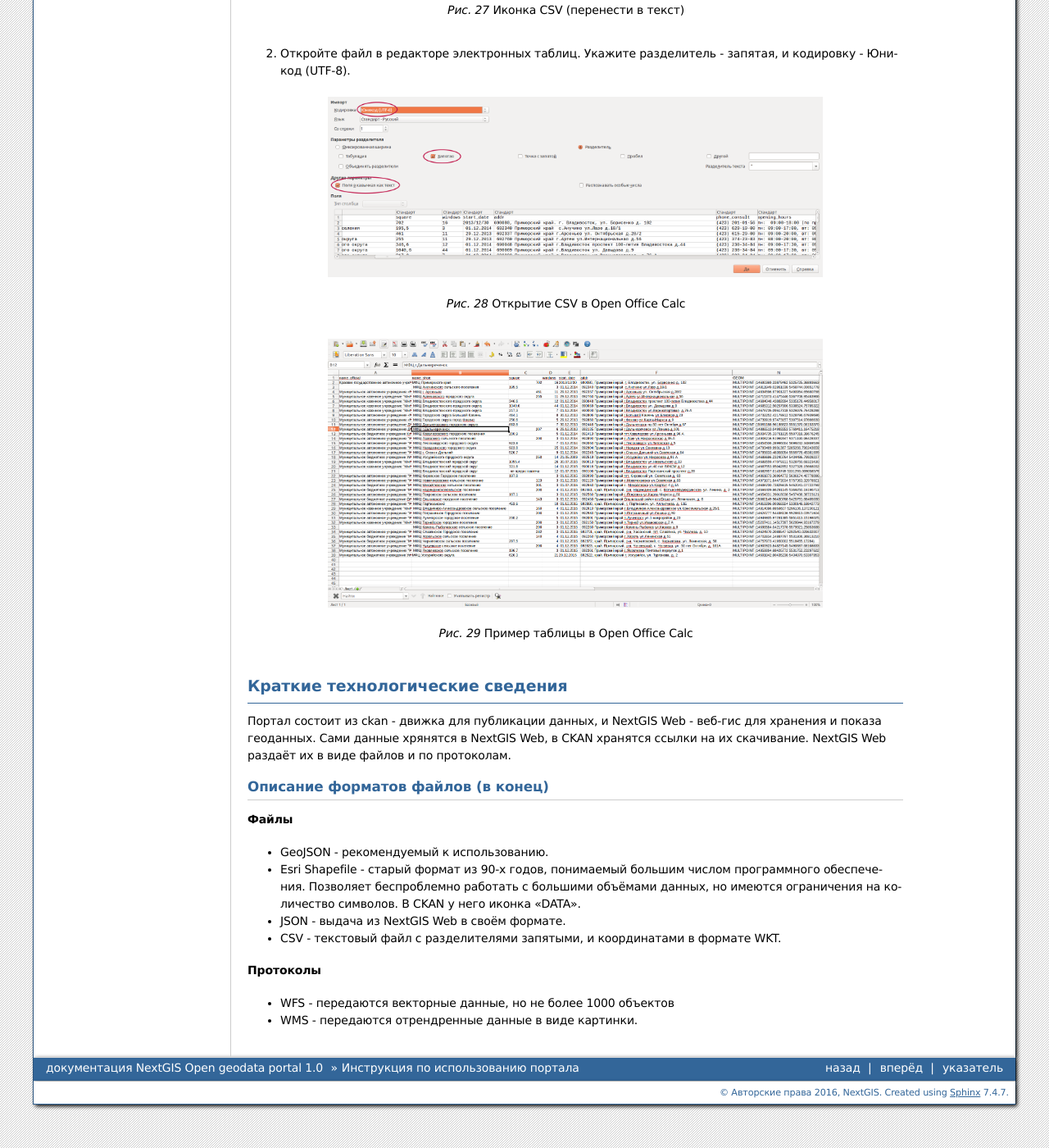
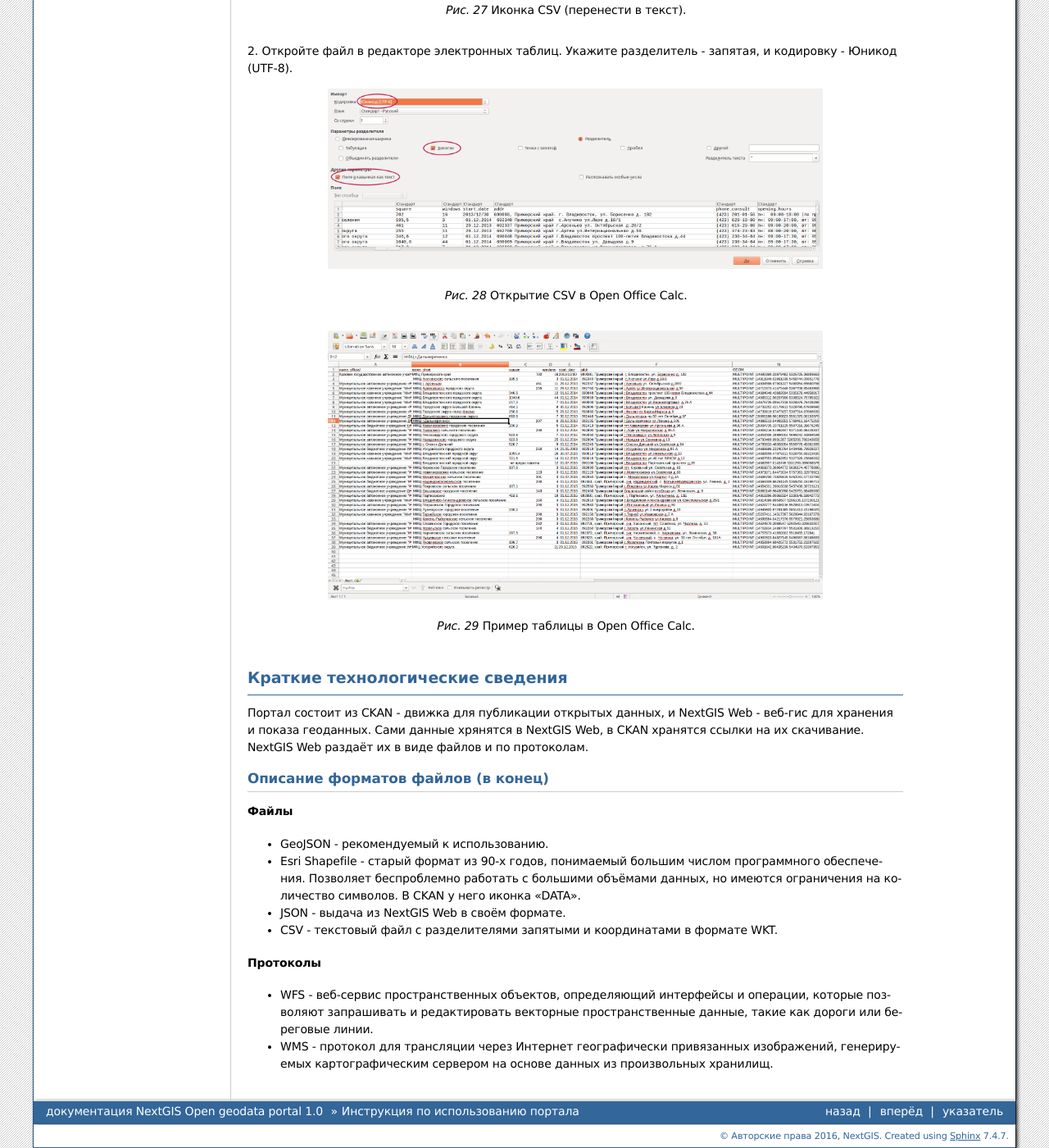
Before and after one commit to nextgis/docs_ogportal, a Sphinx documentation site: the page built from source/user.rst, in a window 1280 px wide and 1400 px high, scrolled down 8318 px. Shown: the whole window at 82% size. Built offline with Sphinx 7.4.7, drawn with Linux system fonts in a browser that asks for light colours; formulas are drawn with MathJax 3; some of the changed text lies outside the part shown.

Commit message:
инструкция по использованию портала

```diff
--- a/source/user.rst
+++ b/source/user.rst
@@ -179,57 +179,56 @@ GeoJSON, Data, CSV.  Выберите нужный вам набор данны
 Как открыть данные, если ПО не поддерживает GeoJSON?
 ---------------------------------------------------------------------
 
-Скачайте данные в формате ESRI Shapefile (значок DATA). В этом формате данные распространяются в zip-архиве, его нужно распаковать, и открыть в вашей программе файл .shp.
+Скачайте данные в формате ESRI Shapefile (значок DATA). В этом формате данные распространяются
+в zip-архиве, который нужно распаковать и открыть в вашей программе файл .shp.
 
 .. figure:: _static/ogportalCKANSHPIcon.png
    :name: ogportalCKANSHPIcon
    :align: center
 
-   Нажмите на эту ссылку
+   Нажмите на эту ссылку.
 
 .. figure:: _static/ogportalSHPZip.png
    :name: ogportalSHPZip
    :align: center
    :width: 16cm
 
-   Содержимое архива
-
+   Содержимое архива.
 
 Как открыть данные в Calc или Excel на компьютере?
 ---------------------------------------------------------------------
 
-1. Скачайте данные в формате CSV
-
+1. Скачайте данные в формате CSV:
 
 .. figure:: _static/ogportalCKANCSVIcon.png
    :name: ogportalCKANCSVIcon
    :align: center
 
-   Иконка CSV (перенести в текст)
+   Иконка CSV (перенести в текст).
 
-2. Откройте файл в редакторе электронных таблиц. Укажите разделитель - запятая, и кодировку - Юникод (UTF-8).
+2. Откройте файл в редакторе электронных таблиц. Укажите разделитель - запятая,
+и кодировку - Юникод (UTF-8).
 
 .. figure:: _static/ogportalCalcOpenCSV.png
    :name: ogportalCalcOpenCSV
    :align: center
    :width: 16cm
 
-   Открытие CSV в Open Office Calc
+   Открытие CSV в Open Office Calc.
 
 .. figure:: _static/ogportalCalc.png
    :name: ogportalCalc
    :align: center
    :width: 16cm
 
-   Пример таблицы в Open Office Calc
-
-
-
+   Пример таблицы в Open Office Calc.
 
 
 Краткие технологические сведения
 ------------------------------------
-Портал состоит из ckan - движка для публикации данных, и NextGIS Web - веб-гис для хранения и показа геоданных. Сами данные хрянятся в NextGIS Web, в CKAN хранятся ссылки на их скачивание. NextGIS Web раздаёт их в виде файлов и по протоколам.
+Портал состоит из CKAN - движка для публикации открытых данных, и NextGIS Web - веб-гис
+для хранения и показа геоданных. Сами данные хрянятся в NextGIS Web, в CKAN хранятся
+ссылки на их скачивание. NextGIS Web раздаёт их в виде файлов и по протоколам.
 
 Описание форматов файлов (в конец)
 ~~~~~~~~~~~~
@@ -238,12 +237,18 @@ GeoJSON, Data, CSV.  Выберите нужный вам набор данны
 ::::::::::::::::
 
 * GeoJSON - рекомендуемый к использованию.
-* Esri Shapefile - старый формат из 90-х годов, понимаемый большим числом программного обеспечения. Позволяет беспроблемно работать с большими объёмами данных, но имеются ограничения на количество символов. В CKAN у него иконка "DATA".
+* Esri Shapefile - старый формат из 90-х годов, понимаемый большим числом программного
+  обеспечения. Позволяет беспроблемно работать с большими объёмами данных, но имеются
+  ограничения на количество символов. В CKAN у него иконка "DATA".
 * JSON - выдача из NextGIS Web в своём формате.
-* CSV - текстовый файл с разделителями запятыми, и координатами в формате WKT.
+* CSV - текстовый файл с разделителями запятыми и координатами в формате WKT.
 
 Протоколы
 ::::::::::::::::
 
-* WFS - передаются векторные данные, но не более 1000 объектов
-* WMS - передаются отрендренные данные в виде картинки.
+* WFS - веб-сервис пространственных объектов, определяющий интерфейсы и операции,
+  которые позволяют запрашивать и редактировать векторные пространственные данные,
+  такие как дороги или береговые линии.
+
+* WMS - протокол для трансляции через Интернет географически привязанных изображений,
+  генерируемых картографическим сервером на основе данных из произвольных хранилищ.
```
